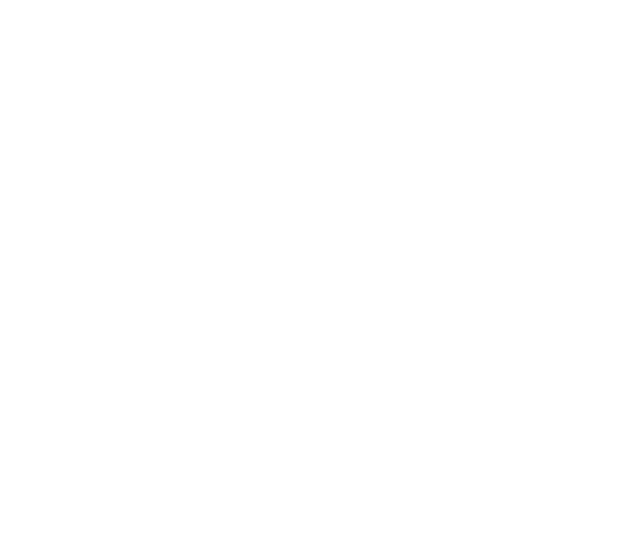
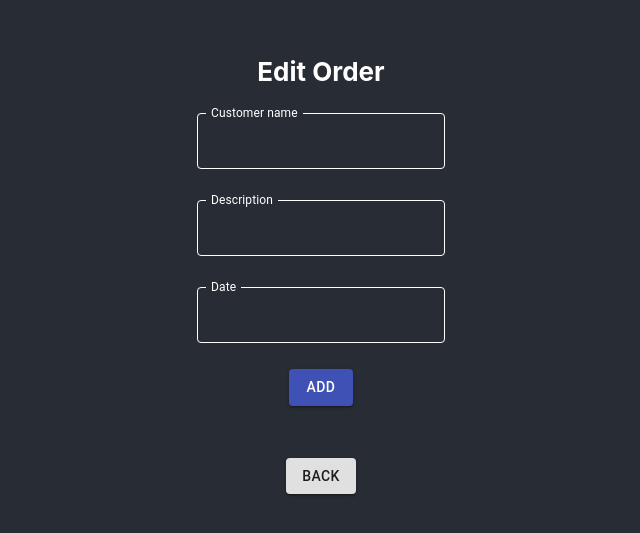
Before and after one commit to rafalochman/OrdersProducts, a React (Create React App) app in the folder frontend/front/: page /orderadd in a window 1280 px wide. Shown: the part 125-658 px from the top of the page, without its empty margins (319-959 px from the left). Built offline with nearby package versions, Linux system fonts and the light colour scheme.

Commit message:
add order add page

```diff
--- a/frontend/front/src/App.js
+++ b/frontend/front/src/App.js
@@ -4,6 +4,7 @@
 import Products from "./Products";
 import OrderDetails from "./OrderDetails";
 import OrderEdit from "./OrderEdit";
+import OrderAdd from "./OrderAdd";
 import {BrowserRouter as Router, Switch, Route} from 'react-router-dom';
 
 function App() {
@@ -15,6 +16,7 @@
         <Route path = "/products" exact component={Products}/>
         <Route path = "/orderdetails/:id" exact component={OrderDetails}/>
         <Route path = "/orderedit/:id" exact component={OrderEdit}/>
+        <Route path = "/orderadd" exact component={OrderAdd}/>
       </Switch>
     </Router>
   );
--- a/frontend/front/src/Home.js
+++ b/frontend/front/src/Home.js
@@ -71,7 +71,7 @@
         </Table>
 
         <p>
-            <Link className="buttonLink" to="/addorder">
+            <Link className="buttonLink" to="/orderadd">
                 <Button variant="contained" color="primary" >Add Order</Button>
             </Link>
         </p>
--- /dev/null
+++ b/frontend/front/src/OrderAdd.js
@@ -0,0 +1,104 @@
+import './App.css';
+import Button from "@material-ui/core/Button"
+import { Link } from 'react-router-dom';
+import TextField from '@material-ui/core/TextField';
+import React, { useState, useEffect } from 'react';
+import { makeStyles } from "@material-ui/core/styles";
+
+const useStyles = makeStyles(theme => ({
+  root: {
+    "& .MuiFormLabel-root": {
+      color: "white"
+    },
+    '& .MuiOutlinedInput-root': {
+      '& fieldset': {
+        borderColor: 'white',
+      },
+      '&:hover fieldset': {
+        borderColor: 'white',
+        color: 'white',
+      },
+    }
+  },
+  input: {
+    color: "white"
+  }
+}));
+
+function OrderAdd() {
+  const classes = useStyles();
+  const [customerInput, setCustomer] = useState(" ");
+  const [storeInput, setStore] = useState(" ");
+  const [dateInput, setDate] = useState(" ");
+
+  const handleCustomerInput = event => {
+    setCustomer(event.target.value);
+  };
+  const handleStoreInput = event => {
+    setStore(event.target.value);
+  };
+  const handleDateInput = event => {
+    setDate(event.target.value);
+  };
+
+  const addData = async () => {
+    fetch(`http://localhost:8080/api/order`, {
+      method: 'POST',
+      headers: { 'Content-Type': 'application/json' },
+      body: JSON.stringify({customerName: customerInput, storeName: storeInput, orderDate: dateInput})
+    });
+  };
+
+  return (
+    <div className="App">
+      <div className="App-header">
+        <p><b>Edit Order</b></p>
+
+        <form>
+          <TextField
+          value={customerInput}
+          onChange={handleCustomerInput}
+            InputProps={{
+              className: classes.input
+            }}
+            className={classes.root}
+            variant="outlined"
+            label="Customer name"
+            >
+          </TextField>
+            <br></br><br></br>
+          <TextField
+          value={storeInput}
+          onChange={handleStoreInput}
+            InputProps={{
+              className: classes.input
+            }}
+            className={classes.root}
+            variant="outlined"
+            label="Description"
+            >
+          </TextField>
+          <br></br><br></br>
+          <TextField
+          value={dateInput}
+          onChange={handleDateInput}
+            InputProps={{
+              className: classes.input
+            }}
+            className={classes.root}
+            variant="outlined"
+            label="Date"
+            >
+          </TextField>
+          <p><Button variant="contained" color="primary" onClick={addData}>Add</Button></p>
+        </form>
+
+        <Link className="buttonLink" to="/">
+          <p><Button variant="contained">Back</Button></p>
+        </Link>
+      </div>
+    </div>
+  );
+}
+
+export default OrderAdd;
--- a/frontend/front/src/Products.js
+++ b/frontend/front/src/Products.js
@@ -30,7 +30,7 @@
   return (
     <div className="App">
       <div className="App-header">
-        <p>All purchased products</p>
+        <p><b>All purchased products</b></p>
 
         <Table className="ordersTable" aria-label="orders table">
           <TableHead>
@@ -66,6 +66,10 @@
             ))}
           </TableBody>
         </Table>
+
+        <Link className="buttonLink" to="/">
+          <p><Button variant="contained">Back</Button></p>
+        </Link>
       </div>
     </div>
   );
```
